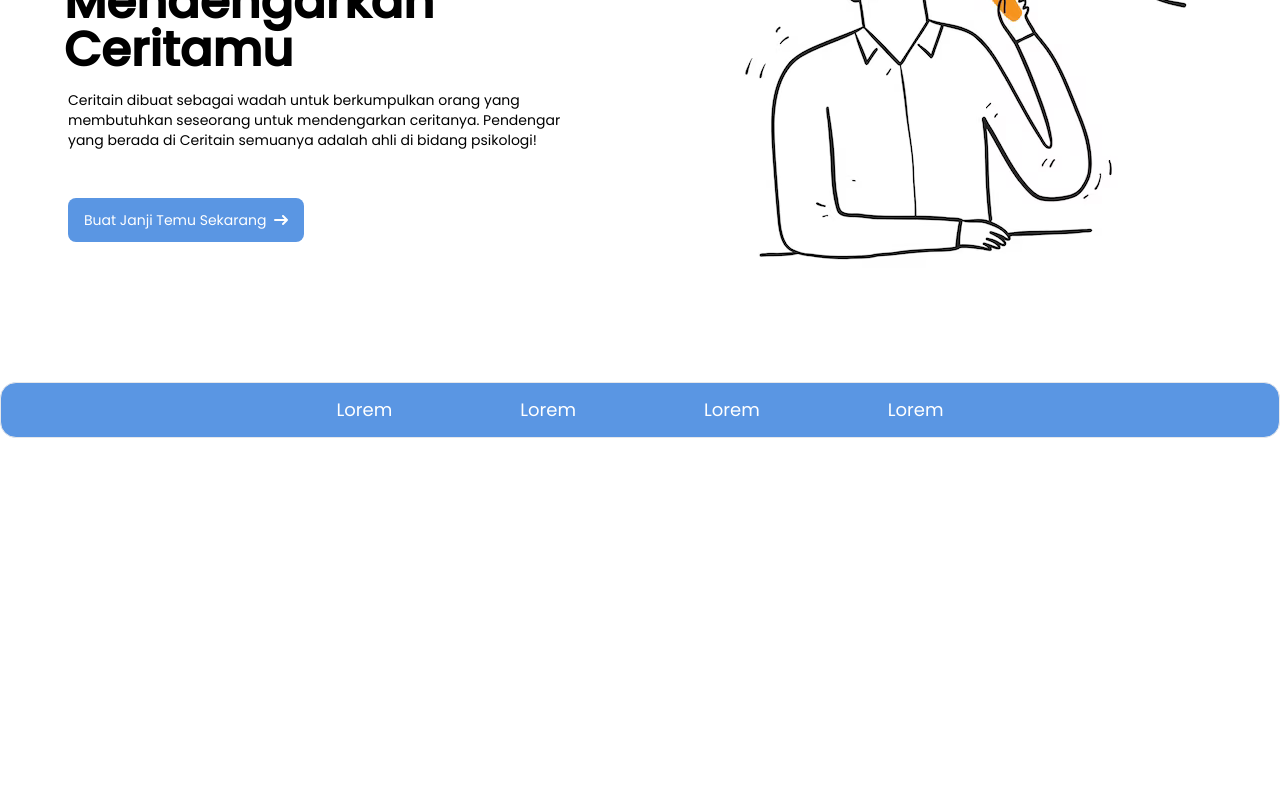
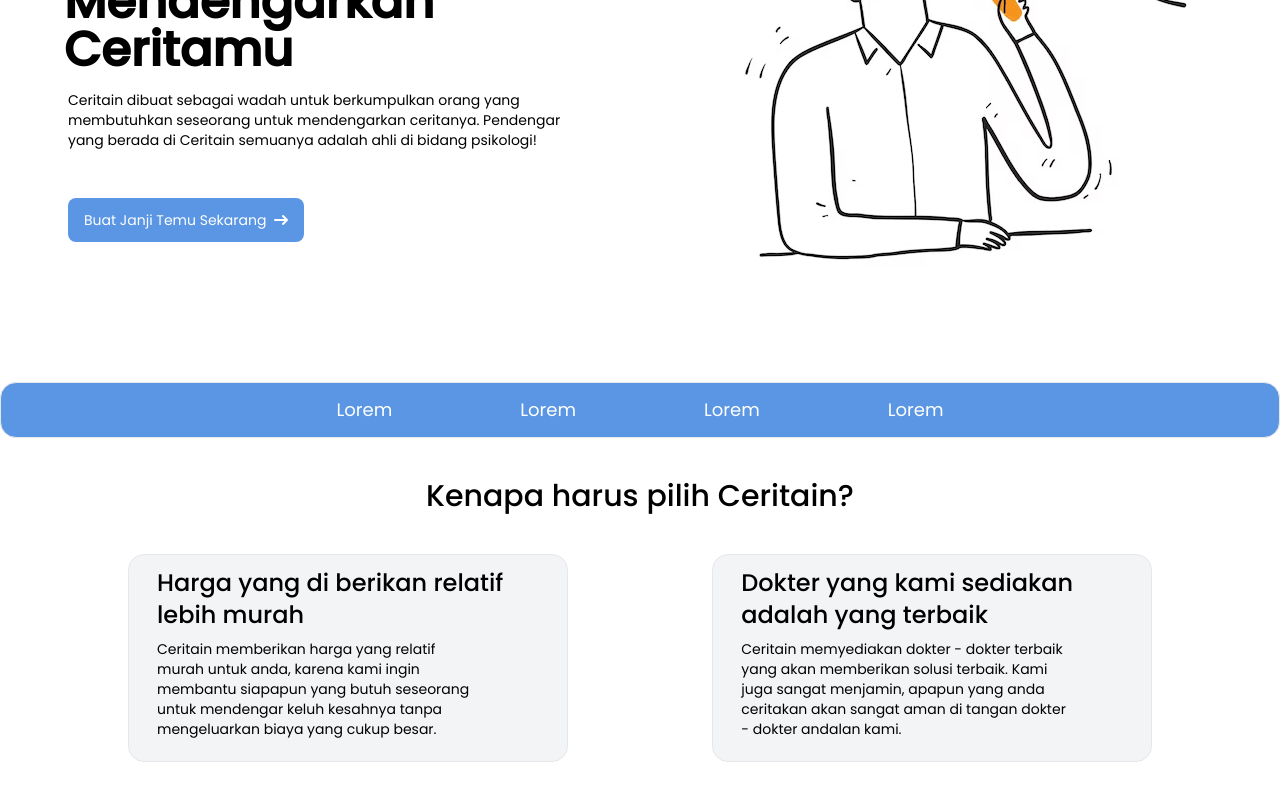
Before and after one commit to AhmadAzkia/ceritain, a React (Create React App) app: page / in a window 1280 px wide. Shown: the part 286-1086 px from the top of the page. Before the commit the page ends 800 px from the top, so only its background shows below. Built offline with nearby package versions, Linux system fonts and the light colour scheme; a web font is replaced by a local one.

Commit message:
membuat about us

```diff
--- a/src/App.css
+++ b/src/App.css
@@ -649,6 +649,22 @@ video {
   margin-top: 2rem;
 }
 
+.mt-3 {
+  margin-top: 0.75rem;
+}
+
+.mr-5 {
+  margin-right: 1.25rem;
+}
+
+.mr-8 {
+  margin-right: 2rem;
+}
+
+.mb-3 {
+  margin-bottom: 0.75rem;
+}
+
 .block {
   display: block;
 }
@@ -673,6 +689,10 @@ video {
   height: 2.5rem;
 }
 
+.h-14 {
+  height: 3.5rem;
+}
+
 .h-3 {
   height: 0.75rem;
 }
@@ -685,24 +705,24 @@ video {
   height: 1.75rem;
 }
 
-.h-5 {
-  height: 1.25rem;
-}
-
-.h-1 {
-  height: 0.25rem;
-}
-
 .h-32 {
   height: 8rem;
 }
 
-.h-20 {
-  height: 5rem;
+.h-40 {
+  height: 10rem;
 }
 
-.h-14 {
-  height: 3.5rem;
+.h-4 {
+  height: 1rem;
+}
+
+.h-44 {
+  height: 11rem;
+}
+
+.h-48 {
+  height: 12rem;
 }
 
 .min-h-screen {
@@ -773,6 +793,10 @@ video {
   gap: 0.5rem;
 }
 
+.rounded-2xl {
+  border-radius: 1rem;
+}
+
 .rounded-lg {
   border-radius: 0.5rem;
 }
@@ -785,16 +809,8 @@ video {
   border-radius: 0.75rem;
 }
 
-.rounded-full {
-  border-radius: 9999px;
-}
-
-.rounded-3xl {
-  border-radius: 1.5rem;
-}
-
-.rounded-2xl {
-  border-radius: 1rem;
+.rounded {
+  border-radius: 0.25rem;
 }
 
 .border {
@@ -825,9 +841,19 @@ video {
   background-color: rgb(255 255 255 / var(--tw-bg-opacity));
 }
 
-.bg-black {
+.bg-gray-500 {
   --tw-bg-opacity: 1;
-  background-color: rgb(0 0 0 / var(--tw-bg-opacity));
+  background-color: rgb(107 114 128 / var(--tw-bg-opacity));
+}
+
+.bg-gray-200 {
+  --tw-bg-opacity: 1;
+  background-color: rgb(229 231 235 / var(--tw-bg-opacity));
+}
+
+.bg-gray-100 {
+  --tw-bg-opacity: 1;
+  background-color: rgb(243 244 246 / var(--tw-bg-opacity));
 }
 
 .bg-opacity-75 {
@@ -867,6 +893,21 @@ video {
 .py-6 {
   padding-top: 1.5rem;
   padding-bottom: 1.5rem;
+}
+
+.px-5 {
+  padding-left: 1.25rem;
+  padding-right: 1.25rem;
+}
+
+.px-10 {
+  padding-left: 2.5rem;
+  padding-right: 2.5rem;
+}
+
+.px-1 {
+  padding-left: 0.25rem;
+  padding-right: 0.25rem;
 }
 
 .pl-2 {
@@ -938,12 +979,16 @@ video {
   line-height: 1.5rem;
 }
 
-.font-extrabold {
-  font-weight: 800;
+.font-semibold {
+  font-weight: 600;
 }
 
-.font-semibold {
-  font-weight: 600;
+.font-medium {
+  font-weight: 500;
+}
+
+.font-normal {
+  font-weight: 400;
 }
 
 .leading-none {
@@ -1014,6 +1059,62 @@ video {
     margin-top: 1rem;
   }
 
+  .md\:mr-3 {
+    margin-right: 0.75rem;
+  }
+
+  .md\:mr-20 {
+    margin-right: 5rem;
+  }
+
+  .md\:mr-32 {
+    margin-right: 8rem;
+  }
+
+  .md\:mb-20 {
+    margin-bottom: 5rem;
+  }
+
+  .md\:mr-36 {
+    margin-right: 9rem;
+  }
+
+  .md\:mr-10 {
+    margin-right: 2.5rem;
+  }
+
+  .md\:mr-1 {
+    margin-right: 0.25rem;
+  }
+
+  .md\:mr-12 {
+    margin-right: 3rem;
+  }
+
+  .md\:mr-14 {
+    margin-right: 3.5rem;
+  }
+
+  .md\:mr-16 {
+    margin-right: 4rem;
+  }
+
+  .md\:ml-10 {
+    margin-left: 2.5rem;
+  }
+
+  .md\:ml-4 {
+    margin-left: 1rem;
+  }
+
+  .md\:ml-2 {
+    margin-left: 0.5rem;
+  }
+
+  .md\:mb-6 {
+    margin-bottom: 1.5rem;
+  }
+
   .md\:flex {
     display: flex;
   }
@@ -1026,8 +1127,29 @@ video {
     height: 2.25rem;
   }
 
+  .md\:h-52 {
+    height: 13rem;
+  }
+
   .md\:w-32 {
     width: 8rem;
+  }
+
+  .md\:w-52 {
+    width: 13rem;
+  }
+
+  .md\:w-auto {
+    width: auto;
+  }
+
+  .md\:w-96 {
+    width: 24rem;
+  }
+
+  .md\:w-max {
+    width: -webkit-max-content;
+    width: max-content;
   }
 
   .md\:max-w-3xl {
@@ -1050,9 +1172,28 @@ video {
     padding: 2.5rem;
   }
 
+  .md\:p-20 {
+    padding: 5rem;
+  }
+
   .md\:px-16 {
     padding-left: 4rem;
     padding-right: 4rem;
+  }
+
+  .md\:px-20 {
+    padding-left: 5rem;
+    padding-right: 5rem;
+  }
+
+  .md\:px-10 {
+    padding-left: 2.5rem;
+    padding-right: 2.5rem;
+  }
+
+  .md\:px-32 {
+    padding-left: 8rem;
+    padding-right: 8rem;
   }
 
   .md\:text-2xl {
@@ -1060,9 +1201,14 @@ video {
     line-height: 2rem;
   }
 
-  .md\:text-6xl {
-    font-size: 3.75rem;
+  .md\:text-5xl {
+    font-size: 3rem;
     line-height: 1;
+  }
+
+  .md\:text-lg {
+    font-size: 1.125rem;
+    line-height: 1.75rem;
   }
 
   .md\:text-sm {
@@ -1070,8 +1216,18 @@ video {
     line-height: 1.25rem;
   }
 
-  .md\:text-lg {
-    font-size: 1.125rem;
+  .md\:text-3xl {
+    font-size: 1.875rem;
+    line-height: 2.25rem;
+  }
+
+  .md\:text-xl {
+    font-size: 1.25rem;
     line-height: 1.75rem;
   }
+
+  .md\:text-base {
+    font-size: 1rem;
+    line-height: 1.5rem;
+  }
 }
--- a/src/components/home/AboutUs.js
+++ b/src/components/home/AboutUs.js
@@ -6,7 +6,21 @@ import { useNavigate } from "react-router-dom";
 function AboutUs() {
   return (
     <div>
+      <div className="text-center mt-10 font-medium text-xl fontLoginn md:text-3xl">
+        <h1>Kenapa harus pilih Ceritain?</h1>
+      </div>
 
+      <div className="px-14 md:flex md:px-32 md:mb-20">
+        <div className="border rounded-2xl bg-gray-100 mt-10 px-5 h-48 md:h-52 fontLoginn md:mr-36">
+          <h1 className="font-medium text-base mt-3 md:text-2xl md:ml-2">Harga yang di berikan relatif lebih murah</h1>
+          <p className="text-xs mt-2 mr-8 mb-3 md:text-sm md:mr-16 md:ml-2">Ceritain memberikan harga yang relatif murah untuk anda, karena kami ingin membantu siapapun yang butuh seseorang untuk mendengar keluh kesahnya tanpa mengeluarkan biaya yang cukup besar.</p>
+        </div>
+
+        <div className="border rounded-2xl bg-gray-100 mt-10 px-5 mb-3 h-48 md:h-52 fontLoginn">
+          <h1 className="font-medium text-base mt-3 md:text-2xl md:ml-2">Dokter yang kami sediakan adalah yang terbaik</h1>
+          <p className="text-xs mt-2 mr-8 mb-3 md:text-sm md:mr-16 md:ml-2">Ceritain memyediakan dokter - dokter terbaik yang akan memberikan solusi terbaik. Kami juga sangat menjamin, apapun yang anda ceritakan akan sangat aman di tangan dokter - dokter andalan kami.</p>
+        </div>
+      </div>
     </div>
   );
 }
```
